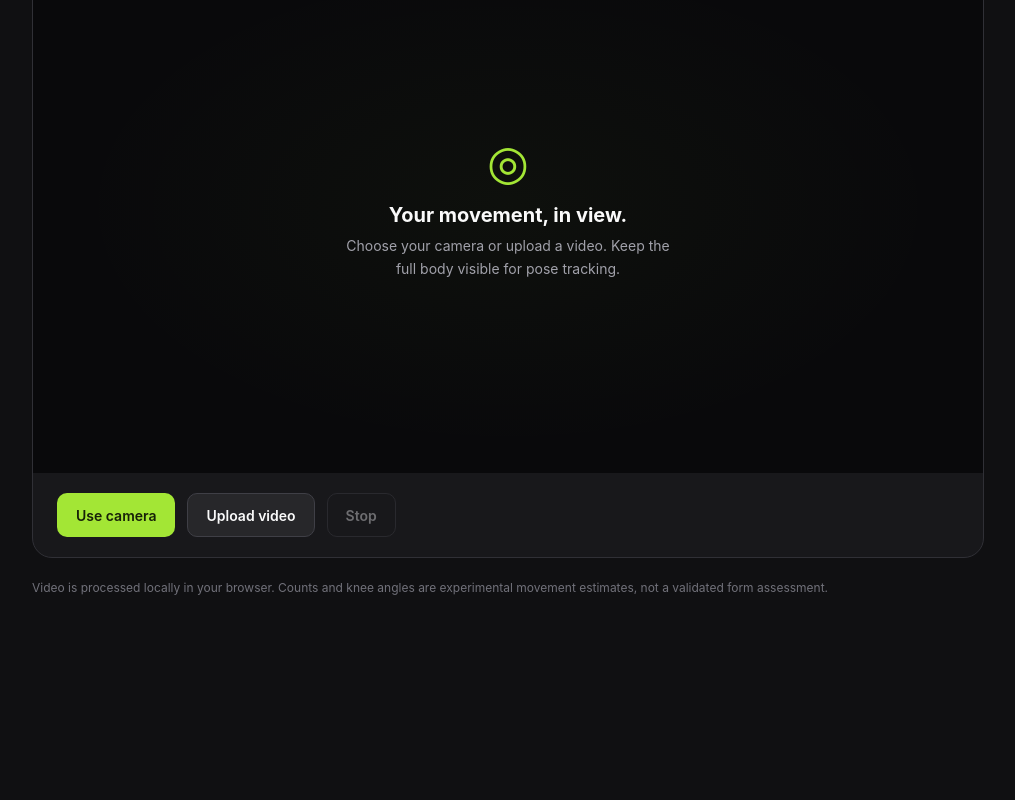
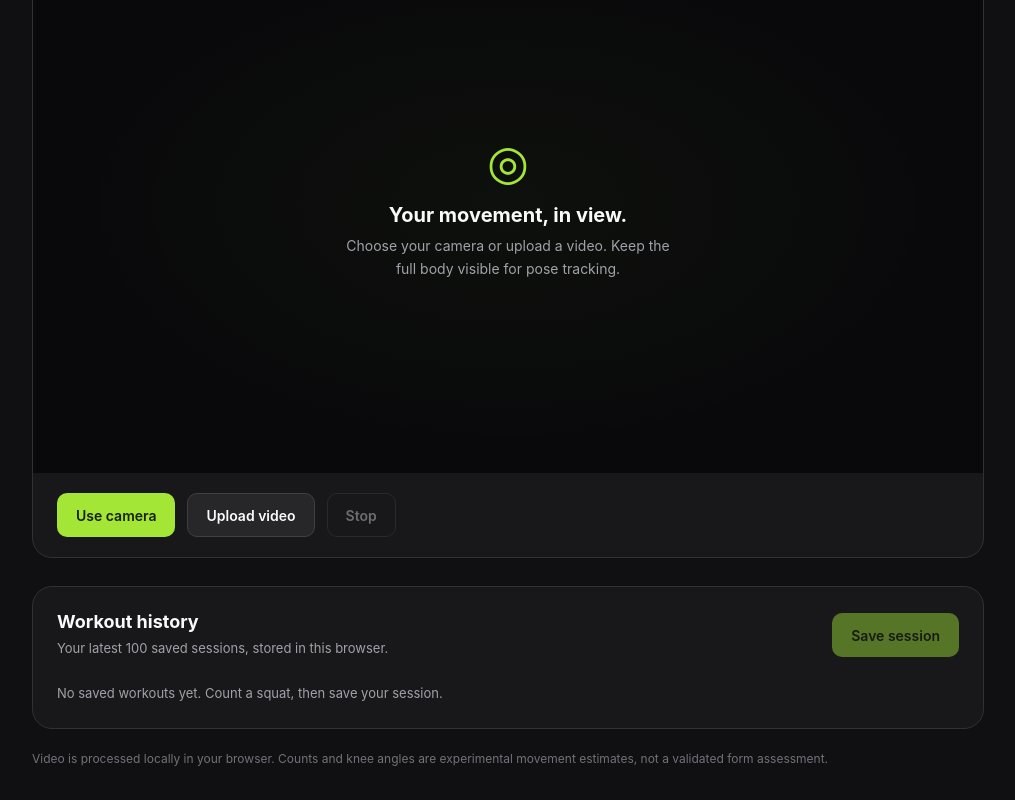
Before and after one commit to DarshikaMishra/FormCheck, a React (Vite) app: page / in a window 1280 px wide. Shown: the part 376-1176 px from the top of the page, without its empty margins (132-1147 px from the left). Before the commit the page ends 1006 px from the top, so only its background shows below. Built offline with nearby package versions, Linux system fonts and the light colour scheme.

Commit message:
feat: save workout summaries and browser history

```diff
--- a/src/App.css
+++ b/src/App.css
@@ -331,3 +331,106 @@ footer {
     padding: 0 16px 16px;
   }
 }
+
+.history-section {
+  margin-top: 28px;
+  padding: 24px;
+  border: 1px solid #303036;
+  border-radius: 20px;
+  background: #18181b;
+}
+
+.history-header,
+.history-card-heading {
+  display: flex;
+  align-items: center;
+  justify-content: space-between;
+  gap: 16px;
+}
+
+.history-header h2 {
+  margin: 0 0 6px;
+  font-size: 18px;
+}
+
+.history-header p,
+.history-empty,
+.history-notice {
+  color: #a1a1aa;
+  font-size: 13px;
+  line-height: 1.6;
+}
+
+.history-header p {
+  margin: 0;
+}
+
+.history-notice {
+  color: #d9f99d;
+}
+
+.history-empty {
+  margin: 24px 0 0;
+}
+
+.history-list {
+  display: grid;
+  gap: 12px;
+  margin: 20px 0 0;
+  padding: 0;
+  list-style: none;
+}
+
+.history-card {
+  padding: 18px;
+  border: 1px solid #303036;
+  border-radius: 12px;
+  background: #101012;
+}
+
+.history-card h3 {
+  margin: 0 0 5px;
+  font-size: 22px;
+}
+
+.history-card time {
+  color: #a1a1aa;
+  font-size: 12px;
+}
+
+.history-source {
+  color: #a1a1aa;
+  font-size: 12px;
+  overflow-wrap: anywhere;
+}
+
+.history-stats {
+  display: flex;
+  flex-wrap: wrap;
+  gap: 16px 32px;
+  margin: 16px 0 0;
+}
+
+.history-stats dt {
+  margin-bottom: 5px;
+  color: #71717a;
+  font-size: 11px;
+}
+
+.history-stats dd {
+  margin: 0;
+  color: #d9f99d;
+  font-size: 16px;
+  font-variant-numeric: tabular-nums;
+}
+
+@media (max-width: 600px) {
+  .history-section {
+    padding: 16px;
+  }
+
+  .history-header {
+    align-items: flex-start;
+    flex-direction: column;
+  }
+}
--- a/src/App.tsx
+++ b/src/App.tsx
@@ -1,6 +1,7 @@
 import { useEffect, useRef, useState } from "react";
 import "./App.css";
 import PoseOverlay from "./PoseOverlay";
+import WorkoutHistory from "./WorkoutHistory";
 import type { TrackerControls } from "./PoseOverlay";
 
 type Source = "none" | "camera" | "upload";
@@ -301,7 +302,11 @@ export default function App() {
           </p>
         )}
       </section>
-
+      <WorkoutHistory
+        trackerRef={trackerRef}
+        sourceLabel={source === "camera" ? "Webcam" : fileName}
+        canSave={source !== "none"}
+      />
       <footer>
         Video is processed locally in your browser. Counts and knee angles are
         experimental movement estimates, not a validated form assessment.
--- a/src/PoseOverlay.tsx
+++ b/src/PoseOverlay.tsx
@@ -15,10 +15,18 @@ import {
   PoseLandmarker,
 } from "@mediapipe/tasks-vision";
 
+export type TrackerSummary = {
+  id: string;
+  reps: number;
+  trackingSeconds: number;
+  lastRepMinAngle: number | null;
+};
+
 export type TrackerControls = {
   start: () => void;
   pause: () => void;
   reset: () => void;
+  getSummary: () => TrackerSummary | null;
 };
 
 type Props = {
@@ -57,6 +65,7 @@ const PoseOverlay = forwardRef<TrackerControls, Props>(function PoseOverlay(
     start: () => controlsRef.current?.start(),
     pause: () => controlsRef.current?.pause(),
     reset: () => controlsRef.current?.reset(),
+    getSummary: () => controlsRef.current?.getSummary() ?? null,
   }));
 
   useEffect(() => {
@@ -69,6 +78,9 @@ const PoseOverlay = forwardRef<TrackerControls, Props>(function PoseOverlay(
     let trackedSide: "left" | "right" | null = null;
     const counter = new SquatCounter();
     let tracking = false;
+    let sessionId = crypto.randomUUID();
+    let trackingStartedAt: number | null = null;
+    let trackingMs = 0;
 
     function resetMeasurement() {
       smoothedAngle = null;
@@ -79,11 +91,26 @@ const PoseOverlay = forwardRef<TrackerControls, Props>(function PoseOverlay(
     }
 
     function changeTracking(enabled: boolean) {
+      const now = performance.now();
+
+      if (trackingStartedAt !== null) {
+        trackingMs += now - trackingStartedAt;
+      }
+
+      trackingStartedAt = enabled ? now : null;
       tracking = enabled;
 
-      // A paused or interrupted partial rep must not count on resume.
       resetMeasurement();
       onTrackingChange(enabled);
+    }
+
+    function resetCurrentSession() {
+      changeTracking(false);
+      setSquat(counter.reset());
+
+      sessionId = crypto.randomUUID();
+      trackingStartedAt = null;
+      trackingMs = 0;
     }
 
     controlsRef.current = {
@@ -96,8 +123,23 @@ const PoseOverlay = forwardRef<TrackerControls, Props>(function PoseOverlay(
       },
 
       reset() {
-        changeTracking(false);
-        setSquat(counter.reset());
+        resetCurrentSession();
+      },
+
+      getSummary() {
+        const snapshot = counter.snapshot();
+
+        const currentTrackingMs =
+          trackingStartedAt === null
+            ? 0
+            : performance.now() - trackingStartedAt;
+
+        return {
+          id: sessionId,
+          reps: snapshot.reps,
+          trackingSeconds: (trackingMs + currentTrackingMs) / 1000,
+          lastRepMinAngle: snapshot.lastRepMinAngle,
+        };
       },
     };
 
@@ -314,8 +356,7 @@ const PoseOverlay = forwardRef<TrackerControls, Props>(function PoseOverlay(
     }
 
     function handleSessionReset() {
-      changeTracking(false);
-      setSquat(counter.reset());
+      resetCurrentSession();
 
       const canvas = canvasRef.current;
       canvas?.getContext("2d")?.clearRect(0, 0, canvas.width, canvas.height);
--- /dev/null
+++ b/src/WorkoutHistory.tsx
@@ -0,0 +1,152 @@
+import { useState } from "react";
+import type { RefObject } from "react";
+import type { TrackerControls } from "./PoseOverlay";
+import { loadHistory, writeHistory } from "./sessionStorage";
+import type { WorkoutSession } from "./sessionStorage";
+
+type Props = {
+  trackerRef: RefObject<TrackerControls | null>;
+  sourceLabel: string;
+  canSave: boolean;
+};
+
+function formatDuration(seconds: number): string {
+  const total = Math.round(seconds);
+  const minutes = Math.floor(total / 60);
+  const remainingSeconds = total % 60;
+
+  return `${minutes}:${String(remainingSeconds).padStart(2, "0")}`;
+}
+
+export default function WorkoutHistory({
+  trackerRef,
+  sourceLabel,
+  canSave,
+}: Props) {
+  const [history, setHistory] = useState(loadHistory);
+  const [notice, setNotice] = useState("");
+
+  function saveSession() {
+    const tracker = trackerRef.current;
+    if (!tracker) return;
+
+    // Pause before capturing a stable summary.
+    tracker.pause();
+
+    const summary = tracker.getSummary();
+
+    if (!summary || summary.reps === 0) {
+      setNotice("Complete at least one counted rep before saving.");
+      return;
+    }
+
+    const session: WorkoutSession = {
+      ...summary,
+      savedAt: new Date().toISOString(),
+      sourceLabel,
+    };
+
+    // Re-saving updates this session instead of adding a duplicate.
+    const nextSessions = [
+      session,
+      ...history.sessions.filter((item) => item.id !== session.id),
+    ].slice(0, 100);
+
+    try {
+      writeHistory(nextSessions);
+      setHistory({ sessions: nextSessions, error: "" });
+      setNotice("Session saved. Reset the session to begin a new workout.");
+    } catch {
+      setNotice(
+        "Could not save. Browser storage may be blocked or full. Your current count is still available.",
+      );
+    }
+  }
+
+  function deleteSession(id: string) {
+    const nextSessions = history.sessions.filter(
+      (session) => session.id !== id,
+    );
+
+    try {
+      writeHistory(nextSessions);
+      setHistory({ sessions: nextSessions, error: "" });
+      setNotice("Session deleted.");
+    } catch {
+      setNotice("Could not delete the saved session. Please try again.");
+    }
+  }
+
+  return (
+    <section className="history-section" aria-label="Workout history">
+      <div className="history-header">
+        <div>
+          <h2>Workout history</h2>
+          <p>Your latest 100 saved sessions, stored in this browser.</p>
+        </div>
+
+        <button className="primary" onClick={saveSession} disabled={!canSave}>
+          Save session
+        </button>
+      </div>
+
+      {(notice || history.error) && (
+        <p className="history-notice" role="status">
+          {notice || history.error}
+        </p>
+      )}
+
+      {history.sessions.length === 0 ? (
+        <p className="history-empty">
+          No saved workouts yet. Count a squat, then save your session.
+        </p>
+      ) : (
+        <ul className="history-list">
+          {history.sessions.map((session) => (
+            <li key={session.id} className="history-card">
+              <div className="history-card-heading">
+                <div>
+                  <h3>
+                    {session.reps} {session.reps === 1 ? "rep" : "reps"}
+                  </h3>
+
+                  <time dateTime={session.savedAt}>
+                    {new Date(session.savedAt).toLocaleString()}
+                  </time>
+                </div>
+
+                <button
+                  className="secondary"
+                  onClick={() => deleteSession(session.id)}
+                  aria-label={`Delete session saved ${new Date(
+                    session.savedAt,
+                  ).toLocaleString()}`}
+                >
+                  Delete
+                </button>
+              </div>
+
+              <p className="history-source">{session.sourceLabel}</p>
+
+              <dl className="history-stats">
+                <div>
+                  <dt>Tracking time</dt>
+                  <dd>{formatDuration(session.trackingSeconds)}</dd>
+                </div>
+
+                <div>
+                  <dt>Last rep min. knee angle</dt>
+                  <dd>
+                    {session.lastRepMinAngle === null
+                      ? "—"
+                      : `${Math.round(session.lastRepMinAngle)}°`}
+                  </dd>
+                </div>
+              </dl>
+            </li>
+          ))}
+        </ul>
+      )}
+    </section>
+  );
+}
--- /dev/null
+++ b/src/sessionStorage.ts
@@ -0,0 +1,73 @@
+export type WorkoutSession = {
+  id: string;
+  savedAt: string;
+  sourceLabel: string;
+  reps: number;
+  trackingSeconds: number;
+  lastRepMinAngle: number | null;
+};
+
+type HistoryResult = {
+  sessions: WorkoutSession[];
+  error: string;
+};
+
+const STORAGE_KEY = "formcheck.sessions.v1";
+const MAX_SESSIONS = 100;
+
+function isWorkoutSession(value: unknown): value is WorkoutSession {
+  if (typeof value !== "object" || value === null) return false;
+
+  const session = value as Partial<WorkoutSession>;
+
+  return (
+    typeof session.id === "string" &&
+    typeof session.savedAt === "string" &&
+    Number.isFinite(Date.parse(session.savedAt)) &&
+    typeof session.sourceLabel === "string" &&
+    typeof session.reps === "number" &&
+    Number.isInteger(session.reps) &&
+    session.reps > 0 &&
+    typeof session.trackingSeconds === "number" &&
+    Number.isFinite(session.trackingSeconds) &&
+    session.trackingSeconds >= 0 &&
+    (session.lastRepMinAngle === null ||
+      (typeof session.lastRepMinAngle === "number" &&
+        Number.isFinite(session.lastRepMinAngle) &&
+        session.lastRepMinAngle >= 0 &&
+        session.lastRepMinAngle <= 180))
+  );
+}
+
+export function loadHistory(): HistoryResult {
+  try {
+    const raw = localStorage.getItem(STORAGE_KEY);
+
+    if (raw === null) {
+      return { sessions: [], error: "" };
+    }
+
+    const parsed: unknown = JSON.parse(raw);
+
+    if (!Array.isArray(parsed) || !parsed.every(isWorkoutSession)) {
+      throw new Error("Invalid saved history");
+    }
+
+    return {
+      sessions: parsed.slice(0, MAX_SESSIONS),
+      error: "",
+    };
+  } catch {
+    return {
+      sessions: [],
+      error: "Saved history could not be loaded from this browser.",
+    };
+  }
+}
+
+export function writeHistory(sessions: WorkoutSession[]): void {
+  localStorage.setItem(
+    STORAGE_KEY,
+    JSON.stringify(sessions.slice(0, MAX_SESSIONS)),
+  );
+}
```
